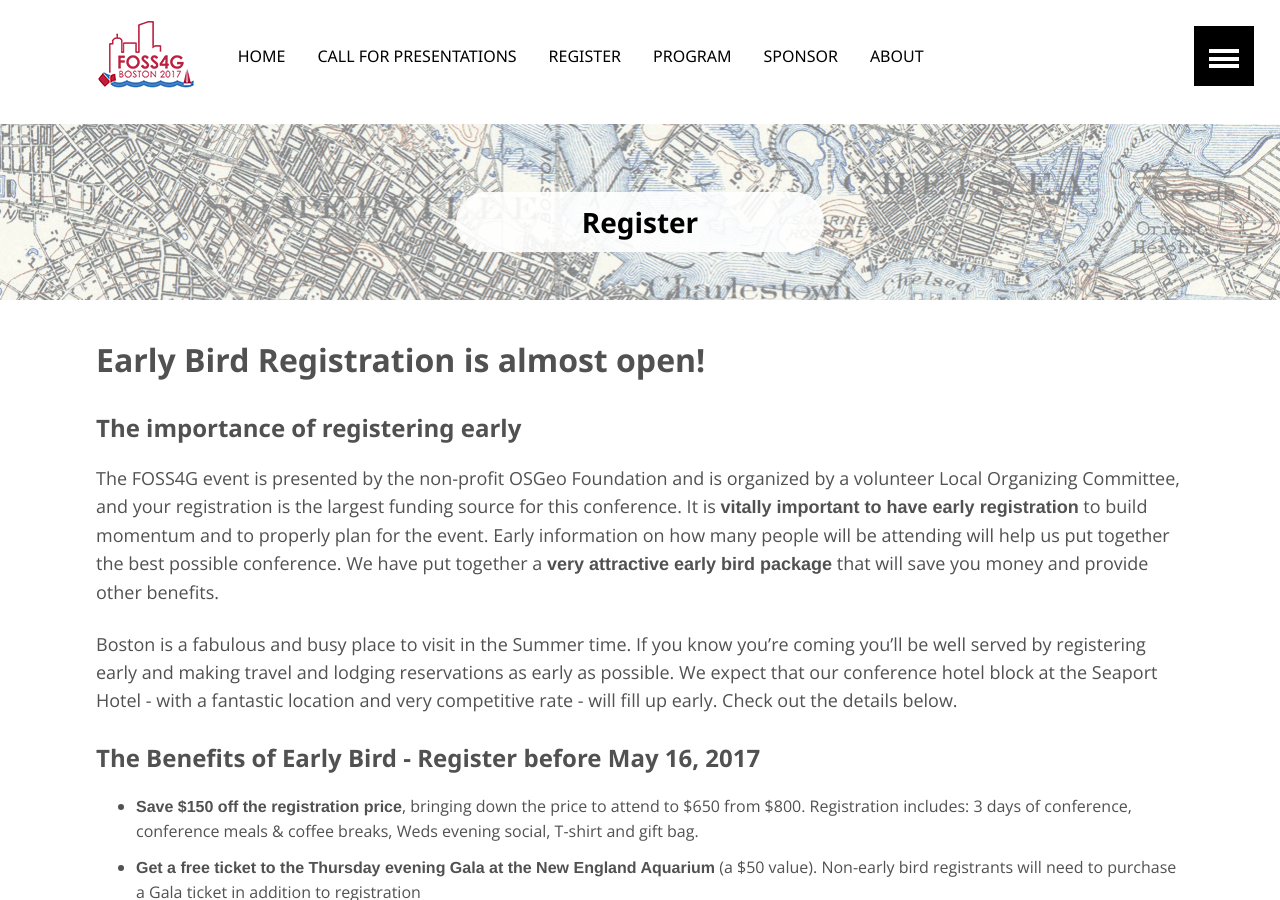
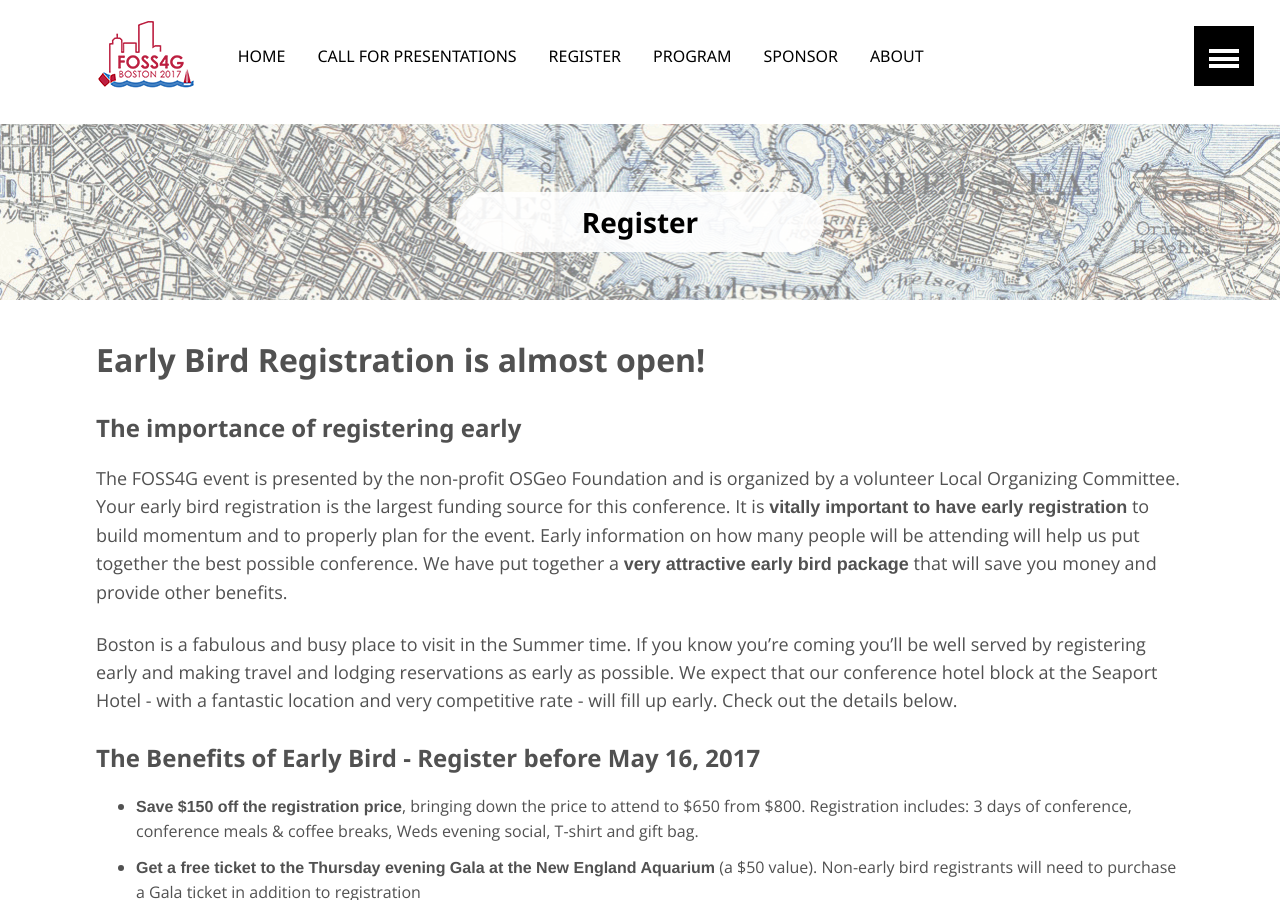
Before and after one commit to AvidGeo/foss4g2017-dev, a Jekyll site: the page built from register/index.html, in a window 1280 px wide and 900 px high. Built offline with Jekyll 4.4.1, drawn with Linux system fonts in a browser that asks for light colours.

Commit message:
#21 clean up language

```diff
--- a/register/index.html
+++ b/register/index.html
@@ -7,7 +7,7 @@
 <div class="sections">
     <h2>Early Bird Registration is almost open!</h2>
     <h4>The importance of registering early</h4>
-    <p>The FOSS4G event is presented by the non-profit OSGeo Foundation and is organized by a volunteer Local Organizing Committee, and your registration is the largest funding source for this conference. It is <strong>vitally important to have early registration</strong>        to build momentum and to properly plan for the event. Early information on how many people will be attending will help us put together the best possible conference. We have put together a <strong>very attractive early bird package</strong> that
+    <p>The FOSS4G event is presented by the non-profit OSGeo Foundation and is organized by a volunteer Local Organizing Committee. Your early bird registration is the largest funding source for this conference. It is <strong>vitally important to have early registration</strong>        to build momentum and to properly plan for the event. Early information on how many people will be attending will help us put together the best possible conference. We have put together a <strong>very attractive early bird package</strong> that
         will save you money and provide other benefits. </p>
     <p>Boston is a fabulous and busy place to visit in the Summer time. If you know you’re coming you’ll be well served by registering early and making travel and lodging reservations as early as possible. We expect that our conference hotel block at the
         Seaport Hotel - with a fantastic location and very competitive rate - will fill up early. Check out the details below.</p>
```
